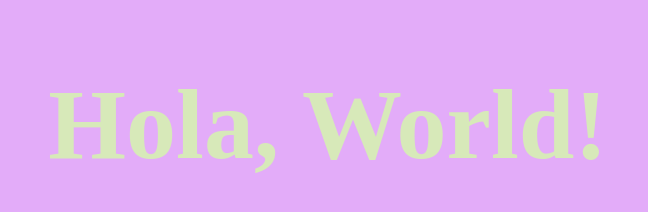
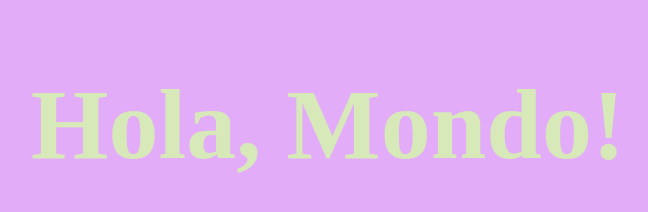
Before and after one commit to ReeKid2002/git-training-project, a plain HTML site: page index.html in a window 1280 px wide. Shown: the whole page, without its empty margins (312-960 px from the left). Drawn offline with Linux system fonts and the light colour scheme.

Commit message:
feat: Change hola

```diff
--- a/index.html
+++ b/index.html
@@ -8,6 +8,6 @@
 </head>
 <link rel="stylesheet" href="styles.css">
 <body>
-    <h1 class="heading">Hola, World!</h1>
+    <h1 class="heading">Hola, Mondo!</h1>
 </body>
 </html>
```
